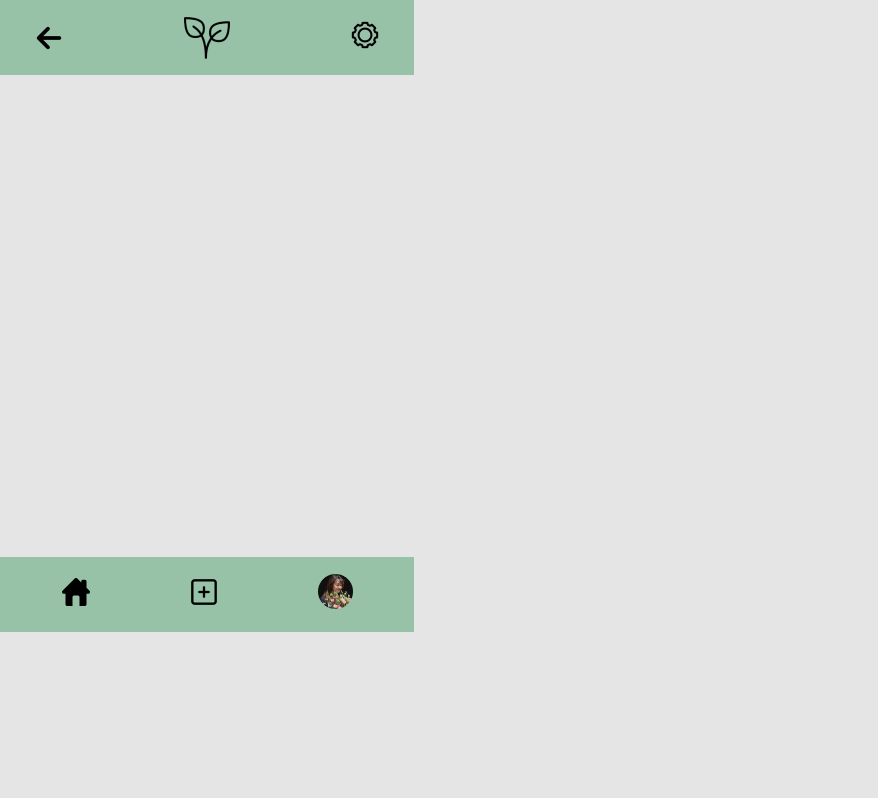
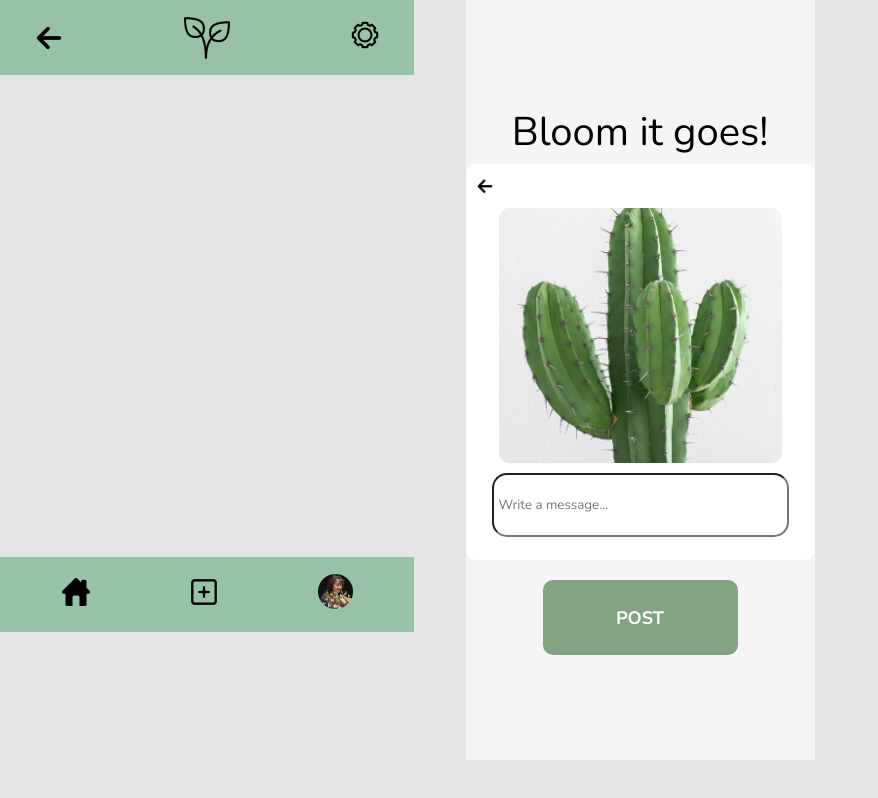
Before and after one commit to kerudai/Bloomin, a React (Create React App) app: page /Uploaded in a window 1280 px wide. Shown: the top 798 px of the page, without its empty margins (0-878 px from the left). Built offline with nearby package versions, Linux system fonts and the light colour scheme.

Commit message:
Edited uploaded page

```diff
--- a/src/pages/Uploaded/index.js
+++ b/src/pages/Uploaded/index.js
@@ -2,18 +2,23 @@ import React, { useState, useEffect } from 'react';
 import styled from 'styled-components';
 import Footer from 'comps/Footer';
 import Tophead from 'comps/Tophead';
+import './uploaded.scss';
+import Header from 'comps/Header';
+import P_selectd from 'comps/P_selected';
+import Button from 'comps/Button';
 
 const Container = styled.div`
 padding-top: 85px;
 padding-bottom: 85px;
-background-color: #F5F5F5;
 `;
 
 const Uploaded = () => {
 
-  return <Container>
+  return <Container className="main">
   <Tophead/>
-
+  <Header headtext="Bloom it goes!"/>
+  <P_selectd />
+  <Button buttontext="POST" />
   <Footer/>
 </Container>
 }
--- /dev/null
+++ b/src/pages/Uploaded/uploaded.scss
@@ -0,0 +1,3 @@
+.main {
+    background-color: #F5F5F5;
+}
```
